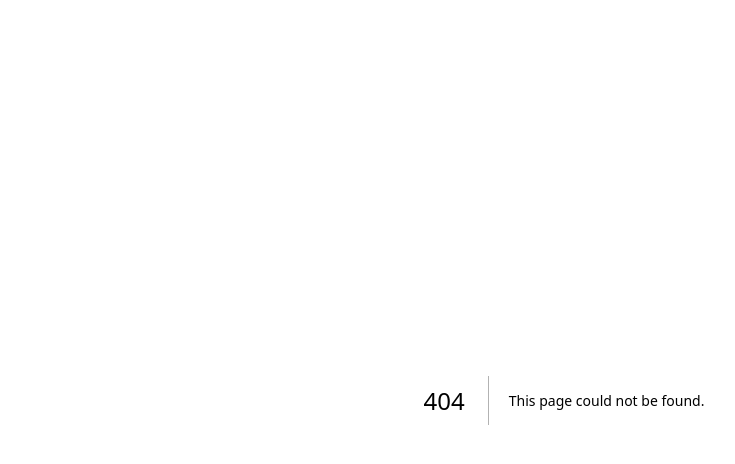
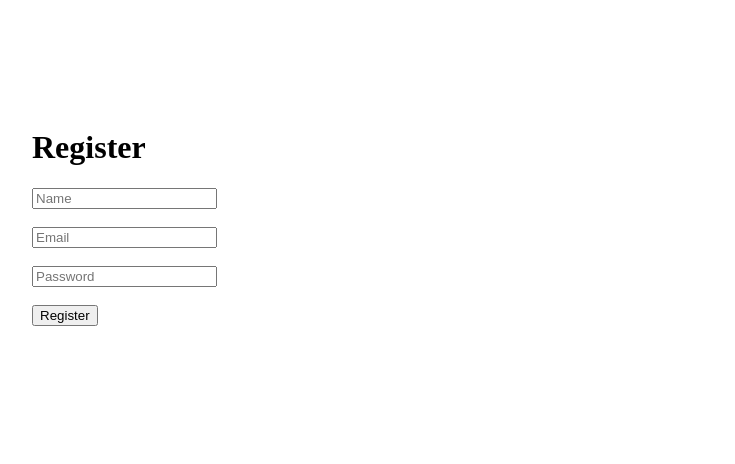
Before and after one commit to Stevenstark-Starknovatech/starknovatech-os, a Next.js app in the folder frontend/: page /register in a window 1280 px wide. Before the commit this address had no page. Shown: the top 464 px of the page, without its empty margins (76-811 px from the left). Built offline with nearby package versions, Linux system fonts and the light colour scheme.

Commit message:
update files

```diff
--- /dev/null
+++ b/frontend/app/register/page.tsx
@@ -0,0 +1,73 @@
+"use client";
+
+import { useState } from "react";
+
+export default function RegisterPage(){
+
+const [name,setName]=useState("");
+const [email,setEmail]=useState("");
+const [password,setPassword]=useState("");
+
+const register=async()=>{
+
+await fetch(
+"http://localhost:5000/register",
+{
+method:"POST",
+headers:{
+"Content-Type":"application/json"
+},
+body:JSON.stringify({
+name,
+email,
+password,
+role:"admin"
+})
+}
+);
+
+alert("Registered");
+};
+
+return(
+
+<div style={{
+padding:"100px"
+}}>
+
+<h1>Register</h1>
+
+<input
+placeholder="Name"
+value={name}
+onChange={(e)=>setName(e.target.value)}
+/>
+
+<br/><br/>
+
+<input
+placeholder="Email"
+value={email}
+onChange={(e)=>setEmail(e.target.value)}
+/>
+
+<br/><br/>
+
+<input
+placeholder="Password"
+type="password"
+value={password}
+onChange={(e)=>setPassword(e.target.value)}
+/>
+
+<br/><br/>
+
+<button onClick={register}>
+Register
+</button>
+
+</div>
+
+);
+
+}
```
